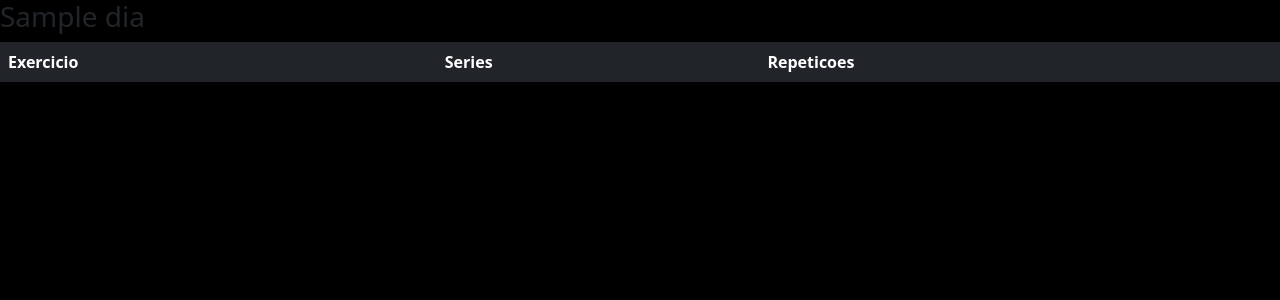
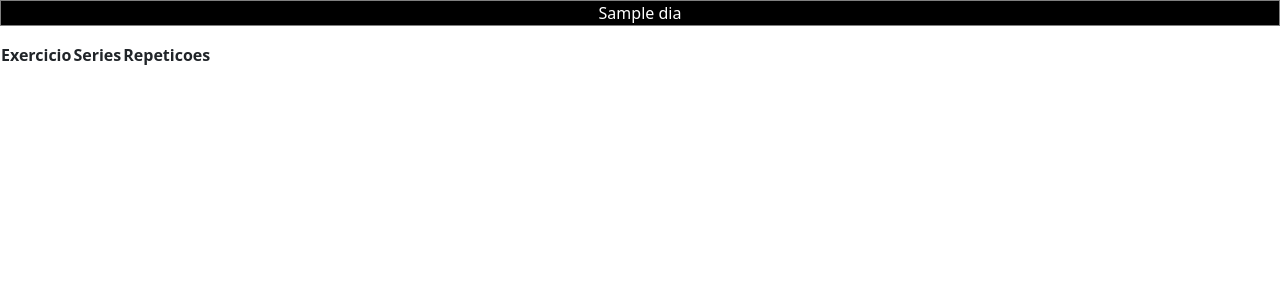
Before and after one commit to FernandoPereira218/sistema-academia-web, a Django app: template templates/student_practice_pdf_template.html in a window 1280 px wide. Shown: the top 300 px of the page. Run offline with Django 4.2, Linux system fonts and the light colour scheme; the template is opened without the code that fills it: most values are stand-ins (such as "Sample title", 1, 10 or a date in 2020); lists and menus that the app fills with data are empty.

Commit message:
Mudando CSS do PDF

```diff
--- a/templates/student_practice_pdf_template.html
+++ b/templates/student_practice_pdf_template.html
@@ -1,34 +1,46 @@
 <!DOCTYPE html>
-<html lang="en">
+<html lang="pt-br">
+
 <head>
     <link href="https://cdn.jsdelivr.net/npm/bootstrap@5.1.3/dist/css/bootstrap.min.css" rel="stylesheet"
         integrity="sha384-1BmE4kWBq78iYhFldvKuhfTAU6auU8tT94WrHftjDbrCEXSU1oBoqyl2QvZ6jIW3" crossorigin="anonymous">
-    {% load static %}
-    <link href="{% static 'style.css' %}" rel="stylesheet">
-    <meta charset="UTF-8">
+
+    <style>
+        .texto-dia {
+            text-align: center;
+            background-color: black;
+            border: 1px solid gray;
+            color: white;
+
+
+        }
+    </style>
+    <meta charset="UTF-7">
     <title>Titulo</title>
 </head>
+
 <body>
     {% for dia in dias_semana %}
     <div>
-    <table class="table table-dark table-borderless">
+        <p class="texto-dia">{{ dia }}</p>
+        <table>
             <thead>
-        <h3>{{ dia }}</h3>
+
                 <tr>
                     <th scope="col">Exercicio</th>
                     <th scope="col">Series</th>
                     <th scope="col">Repeticoes</th>
                 </tr>
             </thead>
+
             <tbody>
-
                 {% for dia_key, treino in aluno.treinamento.items %}
                 {% if dia_key == dia %}
                 {% for exercicio in treino %}
                 <tr>
                     <th scope="row">{{exercicio.Exercicio}}</th>
-            <td>{{exercicio.Series}}</td>
-            <td>{{exercicio.Repeticoes}}</td>
+                    <th scope="row">{{exercicio.Series}}</th>
+                    <th scope="row">{{exercicio.Repeticoes}}</th>
                 </tr>
                 {% endfor %}
                 {% endif %}
@@ -39,4 +51,5 @@
     </div>
     {% endfor %}
 </body>
+
 </html>
```
Lines whose indentation alone changed are shown as unchanged.
